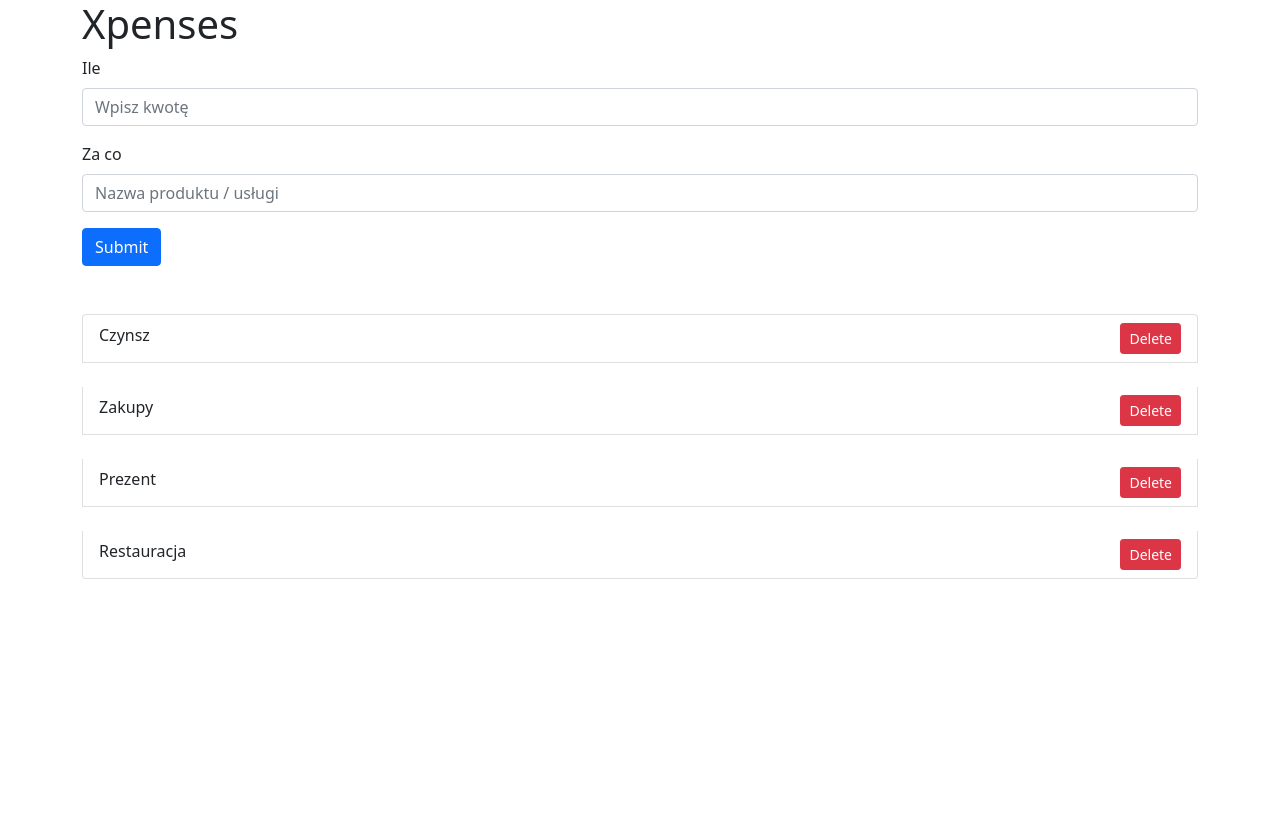
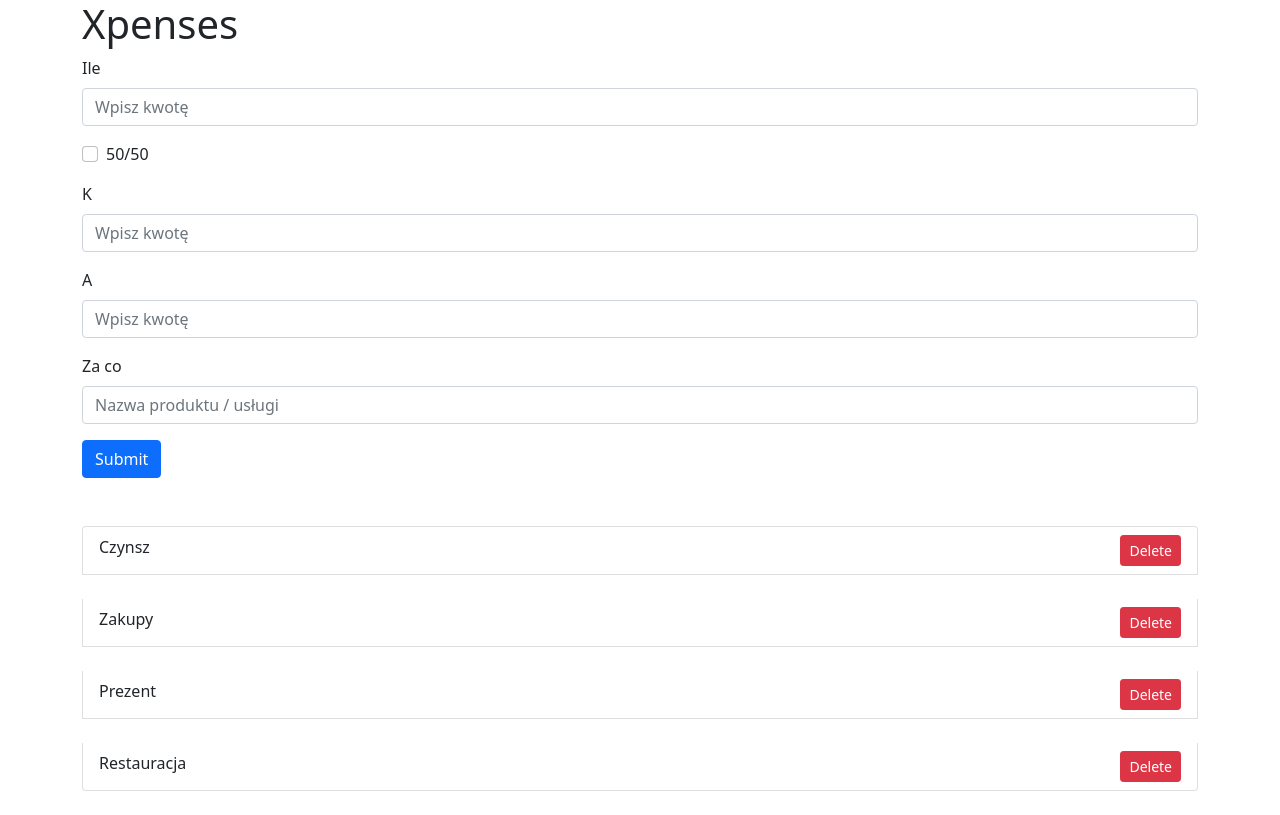
Before and after one commit to AdamKniec/xpenses, a React (Create React App) app: page / in a window 1280 px wide. Built offline with nearby package versions, Linux system fonts and the light colour scheme.

Commit message:
adding the form state gathering logic

```diff
--- a/src/components/App.tsx
+++ b/src/components/App.tsx
@@ -4,6 +4,7 @@ import ExpensesForm from "./Form";
 
 import "bootstrap/dist/css/bootstrap.min.css";
 import List from "./List";
+import { useState } from "react";
 
 const DUMMY_DATA =
   [
@@ -14,6 +15,8 @@ const DUMMY_DATA =
   ] || [];
 
 function App() {
+  const [formValues, setFormValues] = useState();
+
   return (
     <>
       <Container>
@@ -21,7 +24,7 @@ function App() {
           <header className="App-header">
             <h1>Xpenses</h1>
           </header>
-          <ExpensesForm />
+          <ExpensesForm setFormValues={setFormValues} />
         </div>
       </Container>
       <Container className="mt-5">
--- a/src/components/Form.tsx
+++ b/src/components/Form.tsx
@@ -1,17 +1,58 @@
 import { Button, Form } from "react-bootstrap";
 
-const ExpensesForm = () => {
+// TODO -> Get Rid of any
+const ExpensesForm = (props: any) => {
+  const handleChange = (e: React.ChangeEvent<HTMLInputElement>) => {
+    props.setFormValues((prevState: {}) => {
+      if (e.target.id === "formBasicCheckbox") {
+        return {
+          ...prevState,
+          formBasicCheckbox: e.target.checked,
+        };
+      }
+      return { ...prevState, [e.target.id]: e.target.value };
+    });
+  };
+
   return (
     <div>
       <Form>
         <Form.Group className="mb-3" controlId="price">
           <Form.Label>Ile</Form.Label>
-          <Form.Control type="number" placeholder="Wpisz kwotę" />
+          <Form.Control
+            type="number"
+            placeholder="Wpisz kwotę"
+            onChange={handleChange}
+          />
+        </Form.Group>
+        <Form.Group className="mb-3" controlId="formBasicCheckbox">
+          <Form.Check type="checkbox" label="50/50" onChange={handleChange} />
+        </Form.Group>
+
+        <Form.Group className="mb-3" controlId="herShare">
+          <Form.Label>K</Form.Label>
+          <Form.Control
+            type="number"
+            placeholder="Wpisz kwotę"
+            onChange={handleChange}
+          />
+        </Form.Group>
+        <Form.Group className="mb-3" controlId="hisShare">
+          <Form.Label>A</Form.Label>
+          <Form.Control
+            type="number"
+            placeholder="Wpisz kwotę"
+            onChange={handleChange}
+          />
         </Form.Group>
 
         <Form.Group className="mb-3" controlId="product">
           <Form.Label>Za co</Form.Label>
-          <Form.Control type="product" placeholder="Nazwa produktu / usługi" />
+          <Form.Control
+            type="product"
+            placeholder="Nazwa produktu / usługi"
+            onChange={handleChange}
+          />
         </Form.Group>
         <Button variant="primary" type="submit">
           Submit
--- /dev/null
+++ b/src/components/Form.types.ts
@@ -0,0 +1,6 @@
+import { SetStateAction } from "react";
+export interface FormProps {
+  setFormValues: {} | SetStateAction<{}>;
+}
+
+// TODO -> MAKE USE OF THE ABOVE INTERFACE
```
